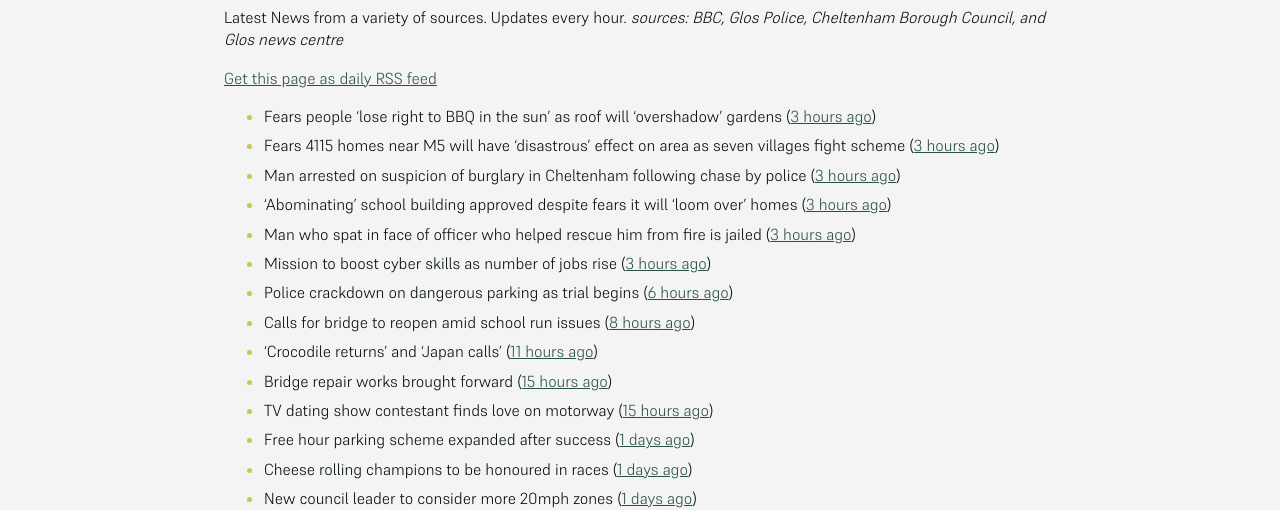
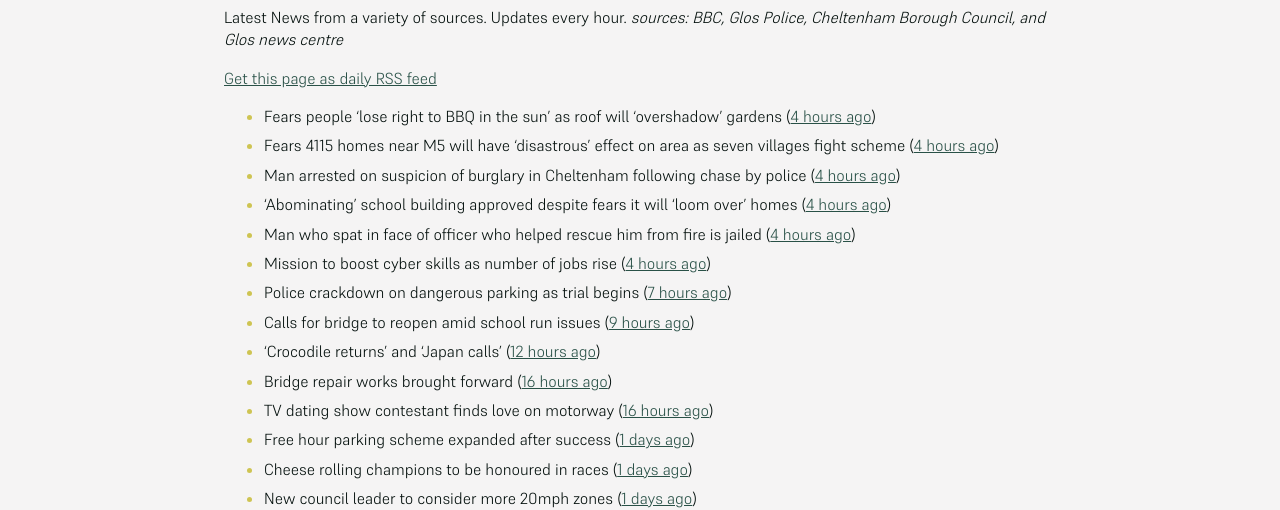
Before and after one commit to mat-0/cheltenham-open-data, a Jekyll site: the page built from _pages/news.md, in a window 1280 px wide. Shown: the part 267-777 px from the top of the page. Built offline with Jekyll 4.4.1, drawn with Linux system fonts in a browser that asks for light colours.

Commit message:
Updated 2025-05-23 21:57:51

```diff
--- a/_pages/news.md
+++ b/_pages/news.md
@@ -12,17 +12,17 @@ _sources: BBC, Glos Police, Cheltenham Borough Council, and Glos news centre_
 [Get this page as daily RSS feed](/daily.rss)
 
 <!-- news_marker starts -->
-- Fears people ‘lose right to BBQ in the sun’ as roof will ‘overshadow’ gardens ([3 hours ago](https://gloucesternewscentre.co.uk/fears-people-lose-right-to-bbq-in-the-sun-as-roof-will-overshadow-gardens/))
-- Fears 4115 homes near M5 will have ‘disastrous’ effect on area as seven villages fight scheme ([3 hours ago](https://gloucesternewscentre.co.uk/fears-4115-homes-near-m5-will-have-disastrous-effect-on-area-as-seven-villages-fight-scheme/))
-- Man arrested on suspicion of burglary in Cheltenham following chase by police ([3 hours ago](https://gloucesternewscentre.co.uk/man-arrested-on-suspicion-of-burglary-in-cheltenham-following-chase-by-police/))
-- ‘Abominating’ school building approved despite fears it will ‘loom over’ homes ([3 hours ago](https://gloucesternewscentre.co.uk/abominating-school-building-approved-despite-fears-it-will-loom-over-homes/))
-- Man who spat in face of officer who helped rescue him from fire is jailed ([3 hours ago](https://gloucesternewscentre.co.uk/man-who-spat-in-face-of-officer-who-helped-rescue-him-from-fire-is-jailed/))
-- Mission to boost cyber skills as number of jobs rise ([3 hours ago](https://www.bbc.com/news/articles/cp9200y2km0o))
-- Police crackdown on dangerous parking as trial begins ([6 hours ago](https://www.bbc.com/news/articles/c628gp87jljo))
-- Calls for bridge to reopen amid school run issues ([8 hours ago](https://www.bbc.com/news/articles/c7877jd3dw3o))
-- 'Crocodile returns' and 'Japan calls' ([11 hours ago](https://www.bbc.com/news/articles/clynl44237wo))
-- Bridge repair works brought forward ([15 hours ago](https://www.bbc.com/news/articles/c8repy53ezyo))
-- TV dating show contestant finds love on motorway ([15 hours ago](https://www.bbc.com/news/articles/cn84y0wnz2po))
+- Fears people ‘lose right to BBQ in the sun’ as roof will ‘overshadow’ gardens ([4 hours ago](https://gloucesternewscentre.co.uk/fears-people-lose-right-to-bbq-in-the-sun-as-roof-will-overshadow-gardens/))
+- Fears 4115 homes near M5 will have ‘disastrous’ effect on area as seven villages fight scheme ([4 hours ago](https://gloucesternewscentre.co.uk/fears-4115-homes-near-m5-will-have-disastrous-effect-on-area-as-seven-villages-fight-scheme/))
+- Man arrested on suspicion of burglary in Cheltenham following chase by police ([4 hours ago](https://gloucesternewscentre.co.uk/man-arrested-on-suspicion-of-burglary-in-cheltenham-following-chase-by-police/))
+- ‘Abominating’ school building approved despite fears it will ‘loom over’ homes ([4 hours ago](https://gloucesternewscentre.co.uk/abominating-school-building-approved-despite-fears-it-will-loom-over-homes/))
+- Man who spat in face of officer who helped rescue him from fire is jailed ([4 hours ago](https://gloucesternewscentre.co.uk/man-who-spat-in-face-of-officer-who-helped-rescue-him-from-fire-is-jailed/))
+- Mission to boost cyber skills as number of jobs rise ([4 hours ago](https://www.bbc.com/news/articles/cp9200y2km0o))
+- Police crackdown on dangerous parking as trial begins ([7 hours ago](https://www.bbc.com/news/articles/c628gp87jljo))
+- Calls for bridge to reopen amid school run issues ([9 hours ago](https://www.bbc.com/news/articles/c7877jd3dw3o))
+- 'Crocodile returns' and 'Japan calls' ([12 hours ago](https://www.bbc.com/news/articles/clynl44237wo))
+- Bridge repair works brought forward ([16 hours ago](https://www.bbc.com/news/articles/c8repy53ezyo))
+- TV dating show contestant finds love on motorway ([16 hours ago](https://www.bbc.com/news/articles/cn84y0wnz2po))
 - Free hour parking scheme expanded after success ([1 days ago](https://www.bbc.com/news/articles/cd0l2kr32zeo))
 - Cheese rolling champions to be honoured in races ([1 days ago](https://www.bbc.com/news/articles/cy8nkklvm9mo))
 - New council leader to consider more 20mph zones ([1 days ago](https://www.bbc.com/news/articles/c1kvvdv71m4o))
```
Also changed, not shown: _data/flood.json (+5 -27 lines), _pages/foodbank.md (+4 -4 lines), index.md (+5 -5 lines).
